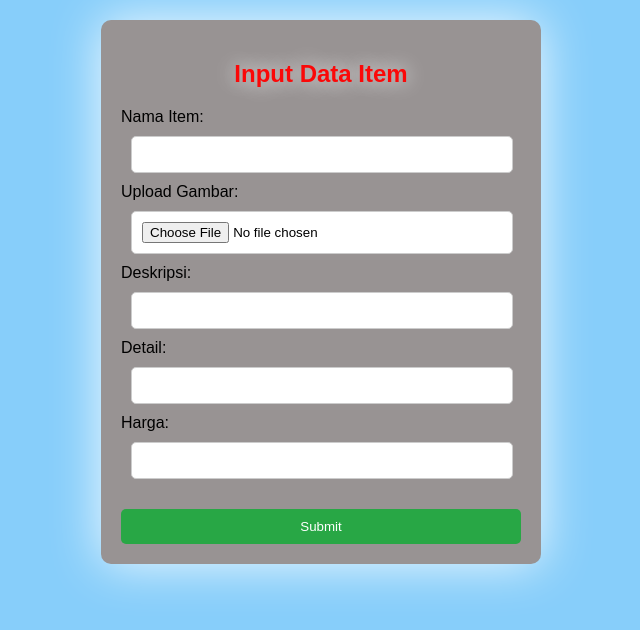
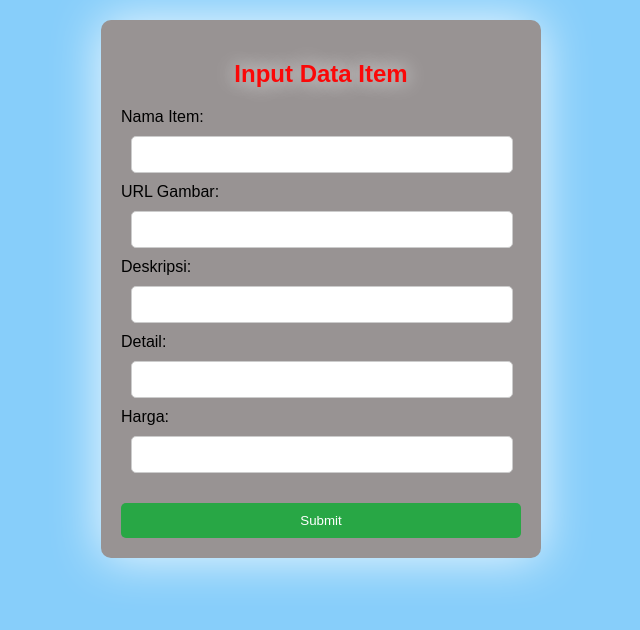
Before and after one commit to arrahmanparfume/home, a plain HTML site: page admin/admin.html in a window 1280 px wide. Shown: the whole page, without its empty margins (319-959 px from the left). Drawn offline with Linux system fonts and the light colour scheme; sample sign-in values are in the browser's storage.

Commit message:
admin.html

```diff
--- a/admin/admin.html
+++ b/admin/admin.html
@@ -13,7 +13,7 @@
     </script>
 
     <link rel="stylesheet" href="adminstyle.css">
-    <script src="scriptadmin.js"></script>
+
 
 </head>
 
@@ -24,8 +24,8 @@
             <label for="itemName">Nama Item:</label>
             <input type="text" id="itemName" name="itemName" required>
 
-            <label for="gambar">Upload Gambar:</label>
-            <input type="file" id="gambar" name="gambar" required>
+            <label for="gambar">URL Gambar:</label>
+            <input type="text" id="gambar" name="gambar" required>
 
             <label for="deskripsi">Deskripsi:</label>
             <input type="text" id="deskripsi" name="deskripsi" required>
@@ -39,7 +39,7 @@
             <input type="submit" value="Submit">
         </form>
     </div>
-
+    <script src="scriptadmin.js"></script>
 </body>
 
 </html>
```
